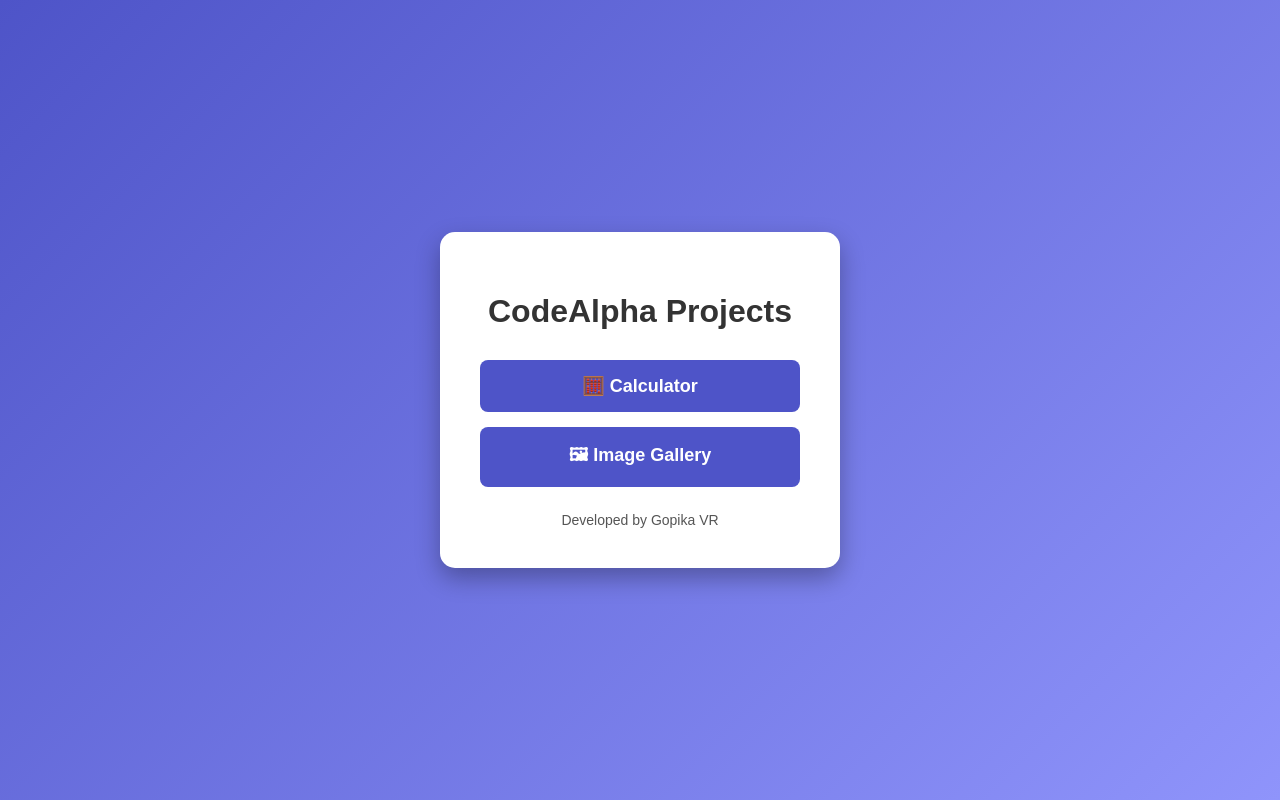
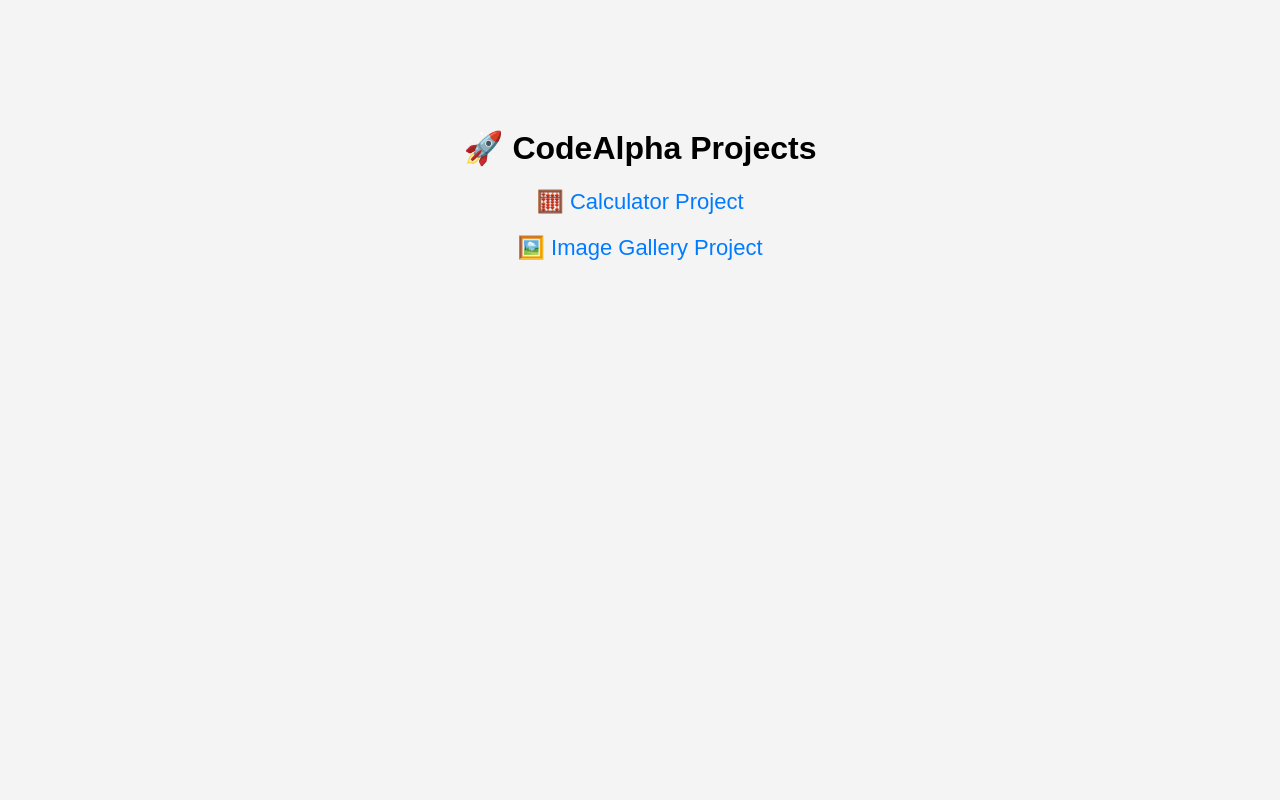
Before and after one commit to gopika-VR/CodeAlpha_task, a plain HTML site: page index.html in a window 1280 px wide. Drawn offline with Linux system fonts and the light colour scheme.

Commit message:
Updated calculator and image gallery

```diff
--- a/index.html
+++ b/index.html
@@ -2,72 +2,32 @@
 <html lang="en">
 <head>
   <meta charset="UTF-8">
-    <meta name="viewport" content="width=device-width, initial-scale=1.0">
   <title>CodeAlpha Projects</title>
-
   <style>
     body {
-            margin: 0;
-            height: 100vh;
       font-family: Arial, sans-serif;
-            background: linear-gradient(135deg, #4e54c8, #8f94fb);
-            display: flex;
-            justify-content: center;
-            align-items: center;
+      text-align: center;
+      background: #f4f4f4;
+      padding-top: 100px;
     }
-
-        .box {
-            background: #ffffff;
-            padding: 40px;
-            border-radius: 15px;
-            text-align: center;
-            width: 320px;
-            box-shadow: 0 10px 25px rgba(0,0,0,0.3);
-        }
-
-        h1 {
-            margin-bottom: 30px;
-            color: #333;
-        }
-
     a {
       display: block;
+      margin: 20px;
+      font-size: 22px;
+      color: #007bff;
       text-decoration: none;
-            margin: 15px 0;
-            padding: 15px;
-            background: #4e54c8;
-            color: #fff;
-            border-radius: 8px;
-            font-size: 18px;
-            font-weight: bold;
-            transition: 0.3s;
     }
-
     a:hover {
-            background: #6c63ff;
-            transform: scale(1.05);
-        }
-
-        footer {
-            margin-top: 25px;
-            font-size: 14px;
-            color: #555;
+      text-decoration: underline;
     }
   </style>
 </head>
 <body>
 
-    <div class="box">
-        <h1>CodeAlpha Projects</h1>
+  <h1>🚀 CodeAlpha Projects</h1>
 
-        <!-- CORRECT LINKS -->
-        <a href="calculator/index.html">🧮 Calculator</a>
-        <a href="image-gallery/index.html">🖼 Image Gallery</a>
-
-        <footer>
-            Developed by Gopika VR
-        </footer>
-    </div>
+  <a href="./CodeAlpha_calculator/index.html">🧮 Calculator Project</a>
+  <a href="./CodeAlpha_image_gallery/index.html">🖼️ Image Gallery Project</a>
 
 </body>
 </html>
```
Lines whose indentation alone changed are shown as unchanged.
